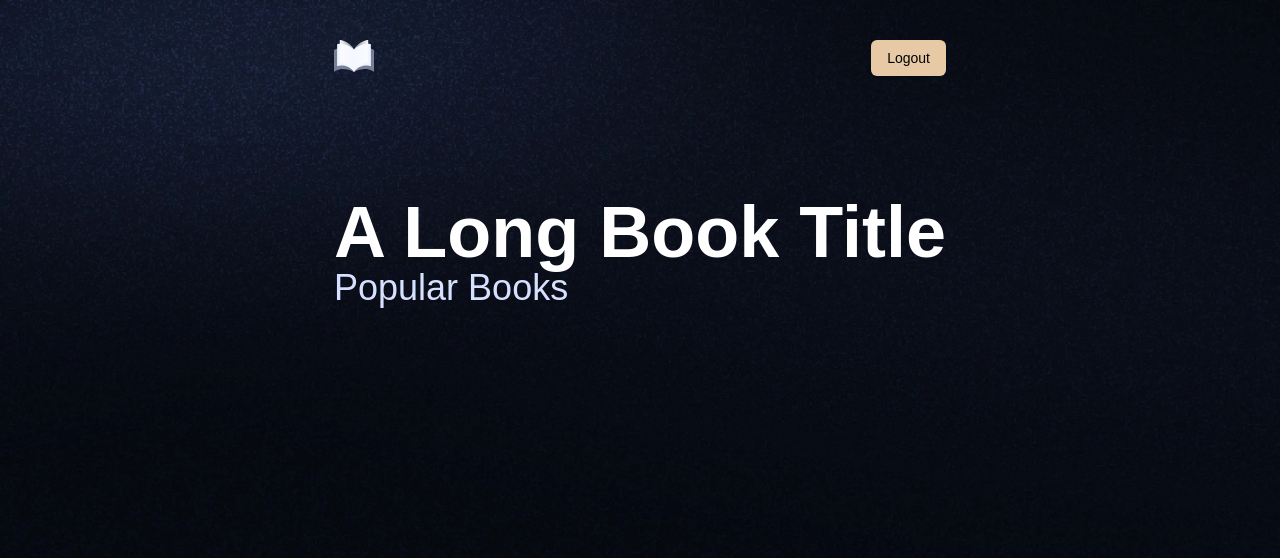
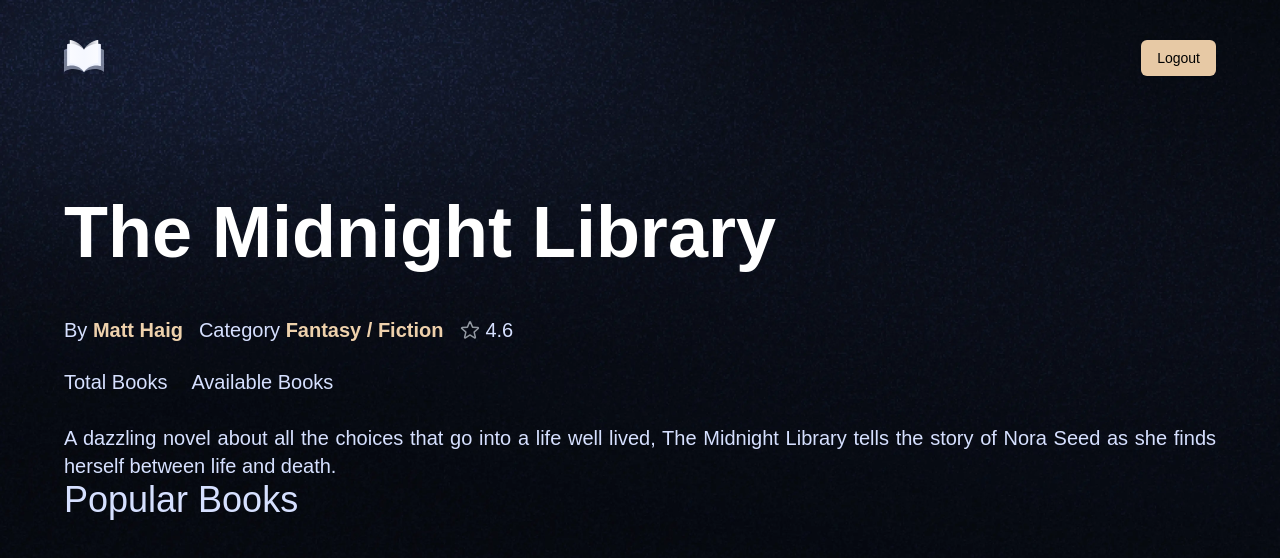
Before and after one commit to nghiemph95/library_manage_system, a Next.js app: page / in a window 1280 px wide. Shown: the top 558 px of the page. Built offline with nearby package versions, Linux system fonts and the light colour scheme; a web font is replaced by a local one.

Commit message:
Updated: 15-01-2025 00:46:48

```diff
--- a/app/(root)/page.tsx
+++ b/app/(root)/page.tsx
@@ -1,12 +1,18 @@
 import BookList from "@/components/BookList";
 import BookOverview from "@/components/BookOverview";
+import { sampleBooks } from "@/constants";
 
 const Home = () => {
   return (
     <>
-      <BookOverview />
+      <BookOverview {...sampleBooks[0]} />
 
-      <BookList />
+      <BookList
+        title="Latest Books"
+        // books={latestBooks.slice(1)}
+        books={sampleBooks}
+        containerClassName="mt-28"
+      />
     </>
   );
 };
--- a/components/BookOverview.tsx
+++ b/components/BookOverview.tsx
@@ -1,10 +1,55 @@
+import Image from "next/image";
 import React from "react";
 
-const BookOverview = () => {
+interface Props extends Book {
+  userId: string;
+}
+
+const BookOverview = ({
+  title,
+  author,
+  genre,
+  rating,
+  totalCopies,
+  availableCopies,
+  description,
+  coverColor,
+  coverUrl,
+  id,
+  userId,
+}: Props) => {
   return (
     <section className="book-overview">
       <div className="flex flex-1 flex-col gap-5">
-        <h1>A Long Book Title</h1>
+        <h1>{title}</h1>
+
+        <div className="book-info">
+          <p>
+            By <span className="font-semibold text-light-200">{author}</span>
+          </p>
+
+          <p>
+            Category{" "}
+            <span className="font-semibold text-light-200">{genre}</span>
+          </p>
+
+          <div className="flex flex-row gap-1">
+            <Image src="/icons/star.svg" alt="star" width={22} height={22} />
+            <p>{rating}</p>
+          </div>
+        </div>
+
+        <div className="book-copies">
+          <p>
+            Total Books <span>{totalCopies}</span>
+          </p>
+
+          <p>
+            Available Books <span>{availableCopies}</span>
+          </p>
+        </div>
+
+        <p className="book-description">{description}</p>
       </div>
     </section>
   );
--- /dev/null
+++ b/constants/index.ts
@@ -0,0 +1,192 @@
+export const navigationLinks = [
+  {
+    href: "/library",
+    label: "Library",
+  },
+
+  {
+    img: "/icons/user.svg",
+    selectedImg: "/icons/user-fill.svg",
+    href: "/my-profile",
+    label: "My Profile",
+  },
+];
+
+export const adminSideBarLinks = [
+  {
+    img: "/icons/admin/home.svg",
+    route: "/admin",
+    text: "Home",
+  },
+  {
+    img: "/icons/admin/users.svg",
+    route: "/admin/users",
+    text: "All Users",
+  },
+  {
+    img: "/icons/admin/book.svg",
+    route: "/admin/books",
+    text: "All Books",
+  },
+  {
+    img: "/icons/admin/bookmark.svg",
+    route: "/admin/book-requests",
+    text: "Borrow Requests",
+  },
+  {
+    img: "/icons/admin/user.svg",
+    route: "/admin/account-requests",
+    text: "Account Requests",
+  },
+];
+
+export const FIELD_NAMES = {
+  fullName: "Full name",
+  email: "Email",
+  universityId: "University ID Number",
+  password: "Password",
+  universityCard: "Upload University ID Card",
+};
+
+export const FIELD_TYPES = {
+  fullName: "text",
+  email: "email",
+  universityId: "number",
+  password: "password",
+};
+
+export const sampleBooks = [
+  {
+    id: 1,
+    title: "The Midnight Library",
+    author: "Matt Haig",
+    genre: "Fantasy / Fiction",
+    rating: 4.6,
+    total_copies: 20,
+    available_copies: 10,
+    description:
+      "A dazzling novel about all the choices that go into a life well lived, The Midnight Library tells the story of Nora Seed as she finds herself between life and death.",
+    color: "#1c1f40",
+    cover: "https://m.media-amazon.com/images/I/81J6APjwxlL.jpg",
+    video: "/sample-video.mp4?updatedAt=1722593504152",
+    summary:
+      "A dazzling novel about all the choices that go into a life well lived, The Midnight Library tells the story of Nora Seed as she finds herself between life and death. A dazzling novel about all the choices that go into a life well lived, The Midnight Library tells the story of Nora Seed as she finds herself between life and death.",
+  },
+  {
+    id: 2,
+    title: "Atomic Habits",
+    author: "James Clear",
+    genre: "Self-Help / Productivity",
+    rating: 4.9,
+    total_copies: 99,
+    available_copies: 50,
+    description:
+      "A revolutionary guide to making good habits, breaking bad ones, and getting 1% better every day.",
+    color: "#fffdf6",
+    cover: "https://m.media-amazon.com/images/I/81F90H7hnML.jpg",
+    video: "/sample-video.mp4?updatedAt=1722593504152",
+    summary:
+      "A revolutionary guide to making good habits, breaking bad ones, and getting 1% better every day.",
+  },
+  {
+    id: 3,
+    title: "You Don't Know JS: Scope & Closures",
+    author: "Kyle Simpson",
+    genre: "Computer Science / JavaScript",
+    rating: 4.7,
+    total_copies: 9,
+    available_copies: 5,
+    description:
+      "An essential guide to understanding the core mechanisms of JavaScript, focusing on scope and closures.",
+    color: "#f8e036",
+    cover:
+      "https://m.media-amazon.com/images/I/7186YfjgHHL._AC_UF1000,1000_QL80_.jpg",
+    video: "/sample-video.mp4?updatedAt=1722593504152",
+    summary:
+      "An essential guide to understanding the core mechanisms of JavaScript, focusing on scope and closures.",
+  },
+  {
+    id: 4,
+    title: "The Alchemist",
+    author: "Paulo Coelho",
+    genre: "Philosophy / Adventure",
+    rating: 4.5,
+    total_copies: 78,
+    available_copies: 50,
+    description:
+      "A magical tale of Santiago, an Andalusian shepherd boy, who embarks on a journey to find a worldly treasure.",
+    color: "#ed6322",
+    cover:
+      "https://m.media-amazon.com/images/I/61HAE8zahLL._AC_UF1000,1000_QL80_.jpg",
+    video: "/sample-video.mp4?updatedAt=1722593504152",
+    summary:
+      "A magical tale of Santiago, an Andalusian shepherd boy, who embarks on a journey to find a worldly treasure.",
+  },
+  {
+    id: 5,
+    title: "Deep Work",
+    author: "Cal Newport",
+    genre: "Self-Help / Productivity",
+    rating: 4.7,
+    total_copies: 23,
+    available_copies: 23,
+    description:
+      "Rules for focused success in a distracted world, teaching how to cultivate deep focus to achieve peak productivity.",
+    color: "#ffffff",
+    cover: "https://m.media-amazon.com/images/I/81JJ7fyyKyS.jpg",
+    video: "/sample-video.mp4?updatedAt=1722593504152",
+    summary:
+      "Rules for focused success in a distracted world, teaching how to cultivate deep focus to achieve peak productivity.",
+  },
+  {
+    id: 6,
+    title: "Clean Code",
+    author: "Robert C. Martin",
+    genre: "Computer Science / Programming",
+    rating: 4.8,
+    total_copies: 56,
+    available_copies: 56,
+    description:
+      "A handbook of agile software craftsmanship, offering best practices and principles for writing clean and maintainable code.",
+    color: "#080c0d",
+    cover:
+      "https://m.media-amazon.com/images/I/71T7aD3EOTL._UF1000,1000_QL80_.jpg",
+    video: "/sample-video.mp4?updatedAt=1722593504152",
+    summary:
+      "A handbook of agile software craftsmanship, offering best practices and principles for writing clean and maintainable code.",
+  },
+  {
+    id: 7,
+    title: "The Pragmatic Programmer",
+    author: "Andrew Hunt, David Thomas",
+    genre: "Computer Science / Programming",
+    rating: 4.8,
+    total_copies: 25,
+    available_copies: 3,
+    description:
+      "A timeless guide for developers to hone their skills and improve their programming practices.",
+    color: "#100f15",
+    cover:
+      "https://m.media-amazon.com/images/I/71VStSjZmpL._AC_UF1000,1000_QL80_.jpg",
+    video: "/sample-video.mp4?updatedAt=1722593504152",
+    summary:
+      "A timeless guide for developers to hone their skills and improve their programming practices.",
+  },
+  {
+    id: 8,
+    title: "The Psychology of Money",
+    author: "Morgan Housel",
+    genre: "Finance / Self-Help",
+    rating: 4.8,
+    total_copies: 10,
+    available_copies: 5,
+    description:
+      "Morgan Housel explores the unique behaviors and mindsets that shape financial success and decision-making.",
+    color: "#ffffff",
+    cover:
+      "https://m.media-amazon.com/images/I/81Dky+tD+pL._AC_UF1000,1000_QL80_.jpg",
+    video: "/sample-video.mp4?updatedAt=1722593504152",
+    summary:
+      "Morgan Housel explores the unique behaviors and mindsets that shape financial success and decision-making.",
+  },
+];
```
Also changed, not shown: types.d.ts (added, +41 -0 lines).
